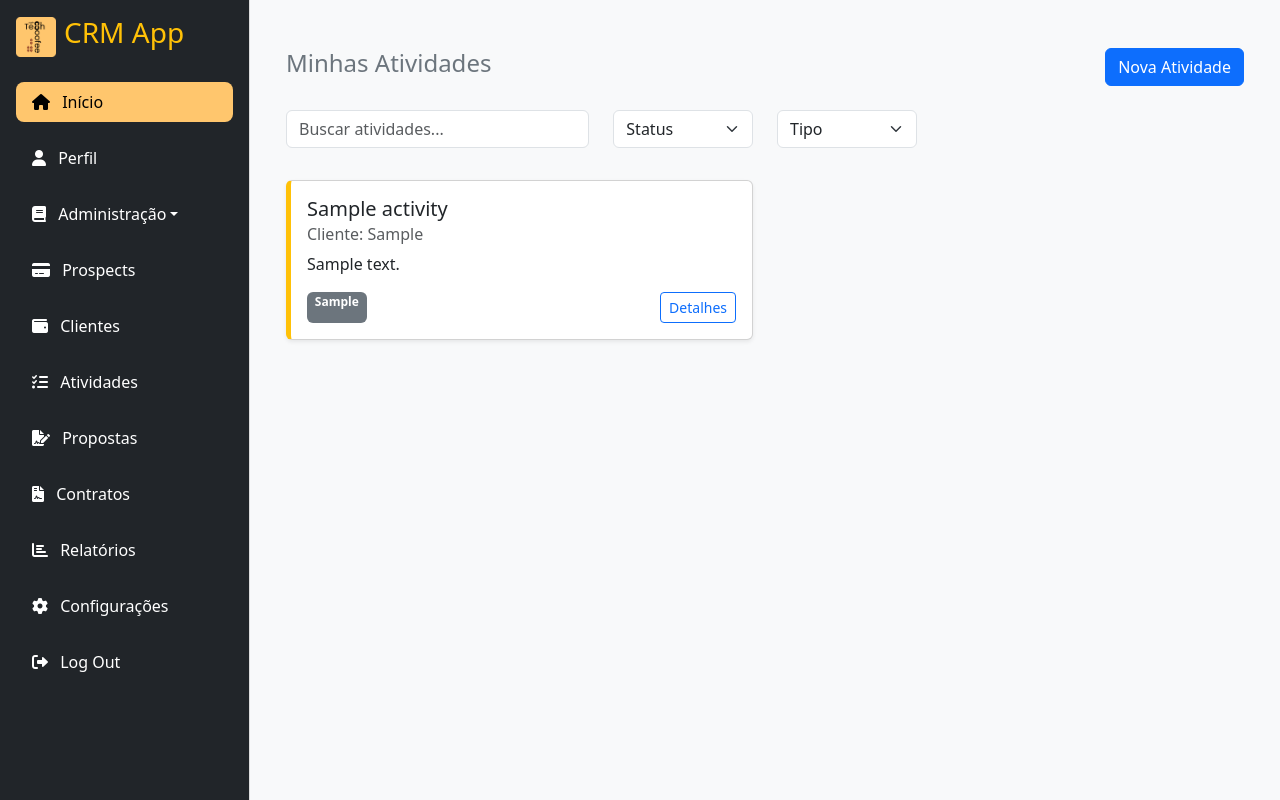
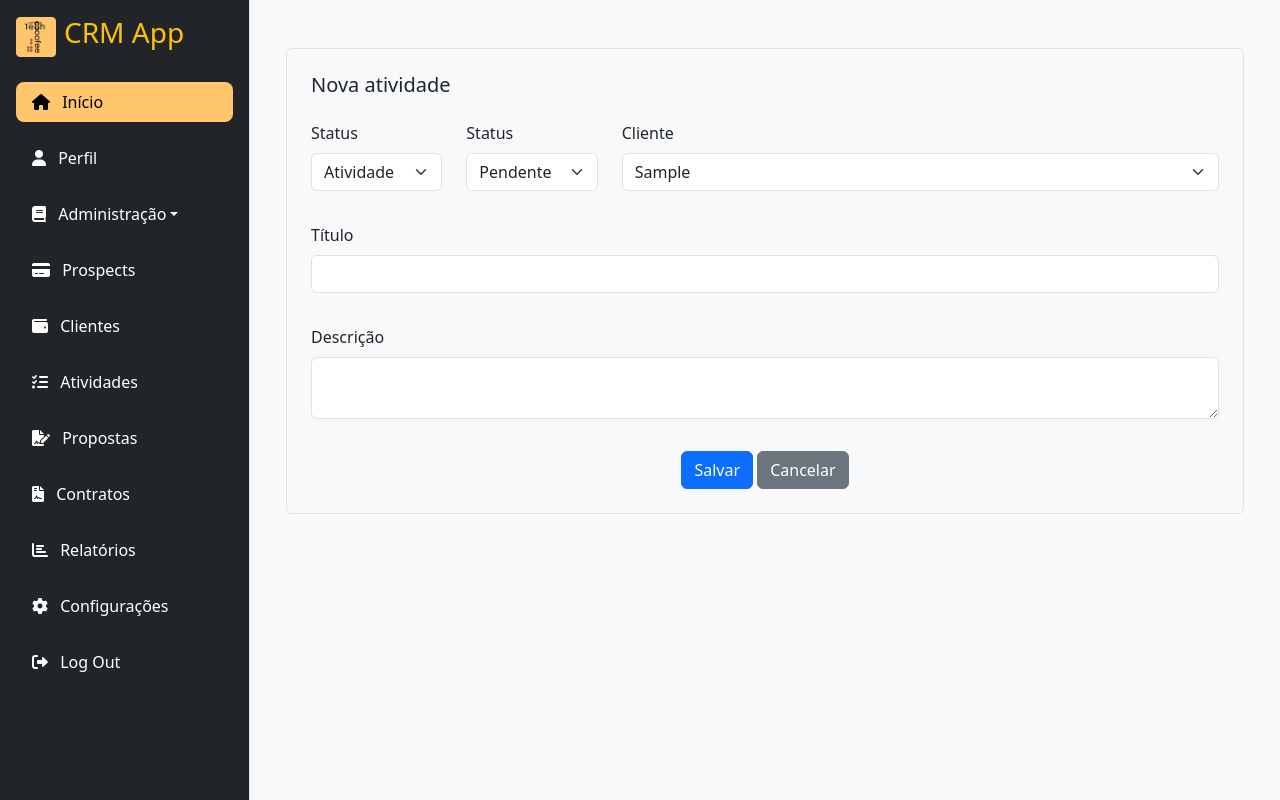
Before and after one commit to Matlima/crm_ultimate, a Flask app: template templates/activities/add_activity.html in a window 1280 px wide. Run offline with Flask 3, Linux system fonts and the light colour scheme; the template is opened without the code that fills it: values that come from a table or form of the project are taken from there, others are empty; tables that the repository leaves empty hold one stand-in row (values such as "Sample post"); some libraries are stand-ins or nearby versions.

Commit message:
Ajeitando pagina para adicionar atividade manual

```diff
--- a/templates/activities/add_activity.html
+++ b/templates/activities/add_activity.html
@@ -1,98 +1,52 @@
 {% extends "shared/template.html" %}
 {% block conteudo %}
 
-<!-- Header -->
-<div class="container mt-4">
-    <div class="d-flex justify-content-between align-items-center">
-        <h4 class="text-secondary">Minhas Atividades</h4>
-        <button class="btn btn-primary" data-bs-toggle="modal" data-bs-target="#addActivityModal">Nova Atividade</button>
-    </div>
+<form class="container mt-4" action="{{ url_for('created_activity') }}" method="post">
+    <fieldset class="p-4 border rounded">
+        {{ form.csrf_token() }}
 
-    <!-- Filter Section -->
-    <div class="row my-4">
-        <div class="col-md-4 mb-2">
-            <input type="text" class="form-control" placeholder="Buscar atividades..." id="search">
-        </div>
-        <div class="col-md-2 mb-2">
-            <select class="form-select">
-                <option>Status</option>
-                <option value="pendente">Pendente</option>
-                <option value="em_andamento">Em Andamento</option>
-                <option value="concluida">Concluída</option>
-            </select>
-        </div>
-        <div class="col-md-2 mb-2">
-            <select class="form-select">
-                <option>Tipo</option>
-                <option value="reuniao">Reunião</option>
-                <option value="chamada">Chamada</option>
-                <option value="email">E-mail</option>
-            </select>
-        </div>
-    </div>
+        <h5 class="mb-4">Nova atividade</h5>
 
-    <!-- Activities List -->
-    <div class="row">
-        {% for activity in activities %}
-        <div class="col-md-6 mb-3">
-            <div class="card shadow-sm" style="border-left: 5px solid {% if activity.status == 'concluida' %}#28a745{% elif activity.status == 'pendente' %}#ffc107{% else %}#17a2b8{% endif %};">
-                <div class="card-body">
-                    <h5 class="card-title">{{ activity.titulo }}</h5>
-                    <h6 class="card-subtitle mb-2 text-muted">Cliente: {{ activity.customer.razao_social }}</h6>
-                    <p class="card-text">{{ activity.descricao }}</p>
-                    <div class="d-flex justify-content-between">
-                        <span class="badge bg-secondary">{{ activity.tipo }}</span>
-                        <a href="#" class="btn btn-sm btn-outline-primary">Detalhes</a>
-                    </div>
-                </div>
-            </div>
-        </div>
-        {% endfor %}
-    </div>
-</div>
-
-<!-- Modal for Adding Activity -->
-<div class="modal fade" id="addActivityModal" tabindex="-1" aria-labelledby="addActivityModalLabel" aria-hidden="true">
-    <div class="modal-dialog">
-        <div class="modal-content">
-            <div class="modal-header">
-                <h5 class="modal-title" id="addActivityModalLabel">Nova Atividade</h5>
-                <button type="button" class="btn-close" data-bs-dismiss="modal" aria-label="Close"></button>
-            </div>
-            <div class="modal-body">
-                <form action="{{ url_for('created_activity') }}" method="post" enctype="multipart/form-data">
-                    {{ form.csrf_token() }}
-                    <div class="mb-3">
-                        <label class="form-label">Tipo</label>
+        <div class="row mb-3">
+            <div class="col-md-2 mb-3">
+                {{ form.tipo.label(class="form-label") }}
                 {{ form.tipo(class="form-select") }}
             </div>
-                    <div class="mb-3">
-                        <label class="form-label">Status</label>
+            <div class="col-md-2 mb-3">
+                {{ form.status.label(class="form-label") }}
                 {{ form.status(class="form-select") }}
             </div>
-                    <div class="mb-3">
-                        <label class="form-label">Cliente</label>
+            <div class="col-md-8 mb-3">
+                {{ form.cliente_id.label(class="form-label") }}
                 <select class="form-select" name="cliente_id">
                     {% for cliente in clientes %}
                         <option value="{{ cliente.id }}">{{ cliente.razao_social }}</option>
                     {% endfor %}
                 </select>
             </div>
-                    <div class="mb-3">
-                        <label class="form-label">Título</label>
+        </div>
+
+        <div class="row mb-3">
+            <div class="col-md-12 mb-3">
+                {{ form.titulo.label(class="form-label") }}
                 {{ form.titulo(class="form-control") }}
-                    </div>
-                    <div class="mb-3">
-                        <label class="form-label">Descrição</label>
-                        {{ form.descricao(class="form-control") }}
-                    </div>
-                    <div class="text-end">
-                        <button type="submit" class="btn btn-primary">Adicionar</button>
-                    </div>
-                </form>
-            </div>
-        </div>
             </div>
         </div>
 
+        <div class="row mb-3">
+            <div class="col-md-12 mb-3">
+                {{ form.descricao.label(class="form-label") }}
+                {{ form.descricao(class="form-control") }}
+            </div>
+        </div>
+
+        <div class="row mt-3">
+            <div class="col-12 text-center">
+                <button type="submit" class="btn btn-primary">Salvar</button>
+                <a href="{{ url_for('activity') }}" class="btn btn-secondary">Cancelar</a>
+            </div>
+        </div>
+    </fieldset>
+</form>
+
 {% endblock %}
```
Also changed, not shown: view/views_activity.py (+5 -4 lines). Lines whose indentation alone changed are shown as unchanged.
